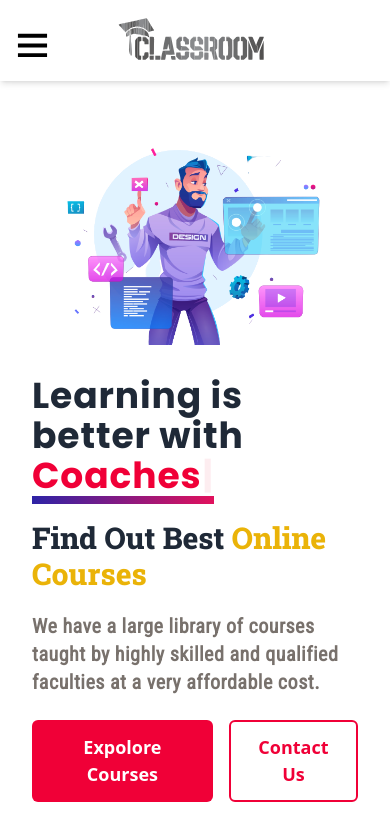
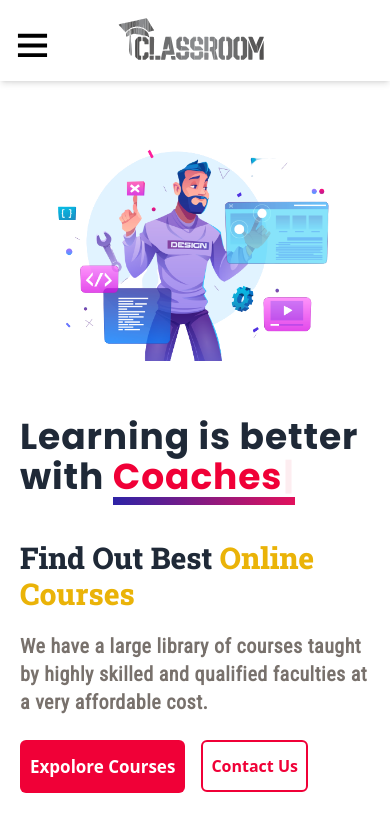
Before and after one commit to Sohel-786/LMS, a React (Vite) app in the folder client/: page / in a window 390 px wide. Shown: the top 840 px of the page. Built offline with nearby package versions, Linux system fonts and the light colour scheme; no server answers.

Commit message:
fixed a bit

```diff
--- a/client/src/pages/Home.jsx
+++ b/client/src/pages/Home.jsx
@@ -39,7 +39,7 @@ function Home() {
   return (
     <HomeLayout>
       <section className="flex flex-col justify-center items-center">
-        <div className="pt-16  flex flex-col items-center justify-center gap-10 mx-8 lg:mx-16 lg:min-h-[90vh] lg:flex-row">
+        <div className="pt-16  flex flex-col items-center justify-center gap-10 mx-5  sm:mx-8 lg:mx-16 lg:min-h-[90vh] lg:flex-row">
           <div className="flex items-center justify-center lg:hidden mb-4">
             <img
               rel="preload"
@@ -87,13 +87,13 @@ function Home() {
 
             <div className="flex gap-4 sm:gap-7 my-6">
               <Link to="/courses">
-                <button className="bg-[#f00037] border-[2px] border-transparent text-white font-bold px-5 py-3 rounded-md text-[18px] hover:scale-110 cursor-pointer hover:bg-[#cc032a] transition-all ease-in-out duration-300 sm:text-xl">
+                <button className="bg-[#f00037] border-[2px] border-transparent text-white font-bold px-2 sm:px-5 py-3 rounded-md text-[17px] hover:scale-110 cursor-pointer hover:bg-[#cc032a] transition-all ease-in-out duration-300 sm:text-xl">
                   Expolore Courses
                 </button>
               </Link>
 
               <Link to="/contact">
-                <button className="bg-transparent hover:scale-110 text-[18px] px-5 py-3 border-2 border-[#f00037] text-[#f00037] font-bold rounded-md  cursor-pointer hover:bg-[#f00037] hover:text-white transition-all ease-in-out duration-300 sm:text-xl">
+                <button className="bg-transparent hover:scale-110 px-2 text-[16px] sm:px-5 py-3 border-2 border-[#f00037] text-[#f00037] font-bold rounded-md  cursor-pointer hover:bg-[#f00037] hover:text-white transition-all ease-in-out duration-300 sm:text-xl">
                   Contact Us
                 </button>
               </Link>
```
